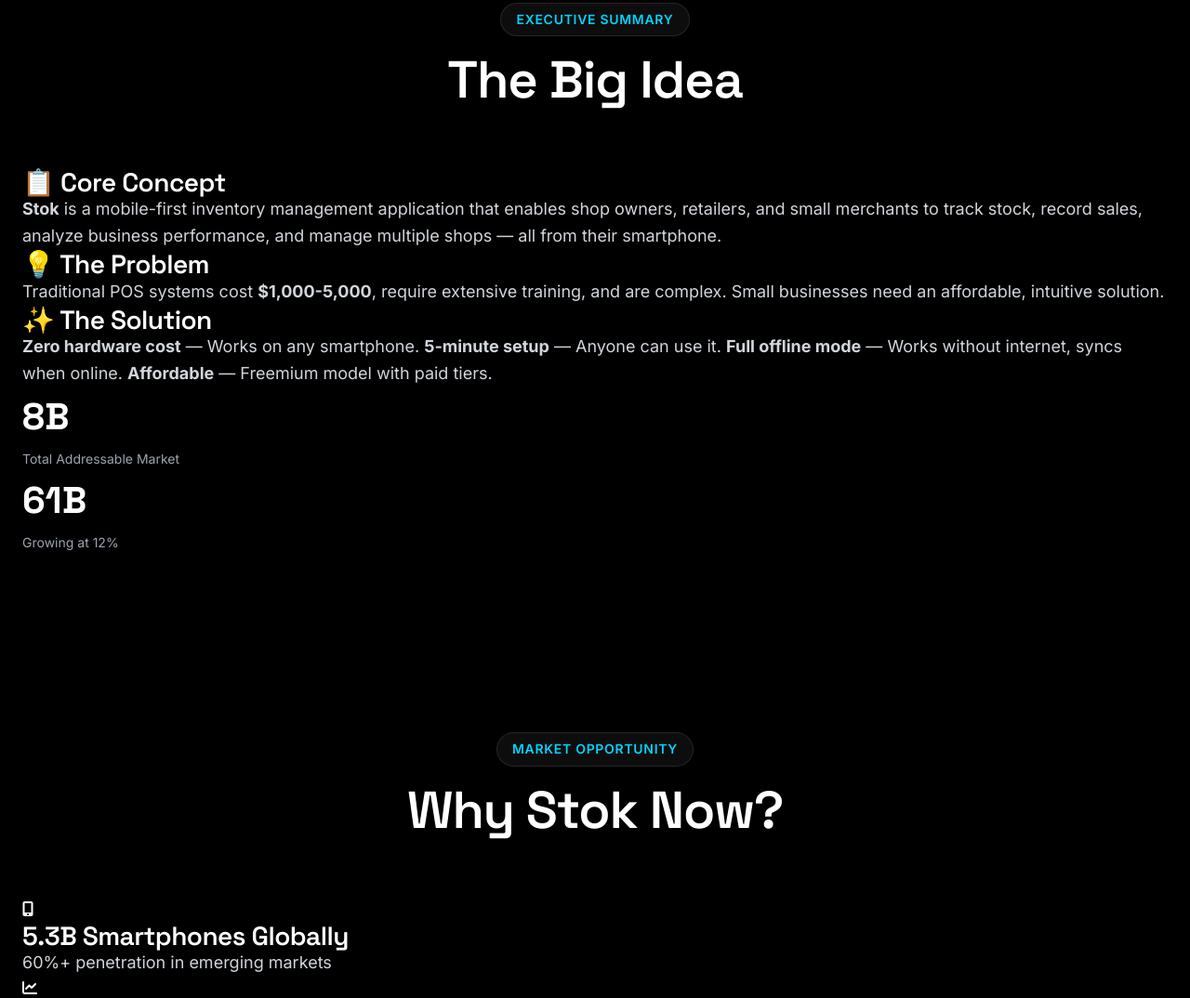
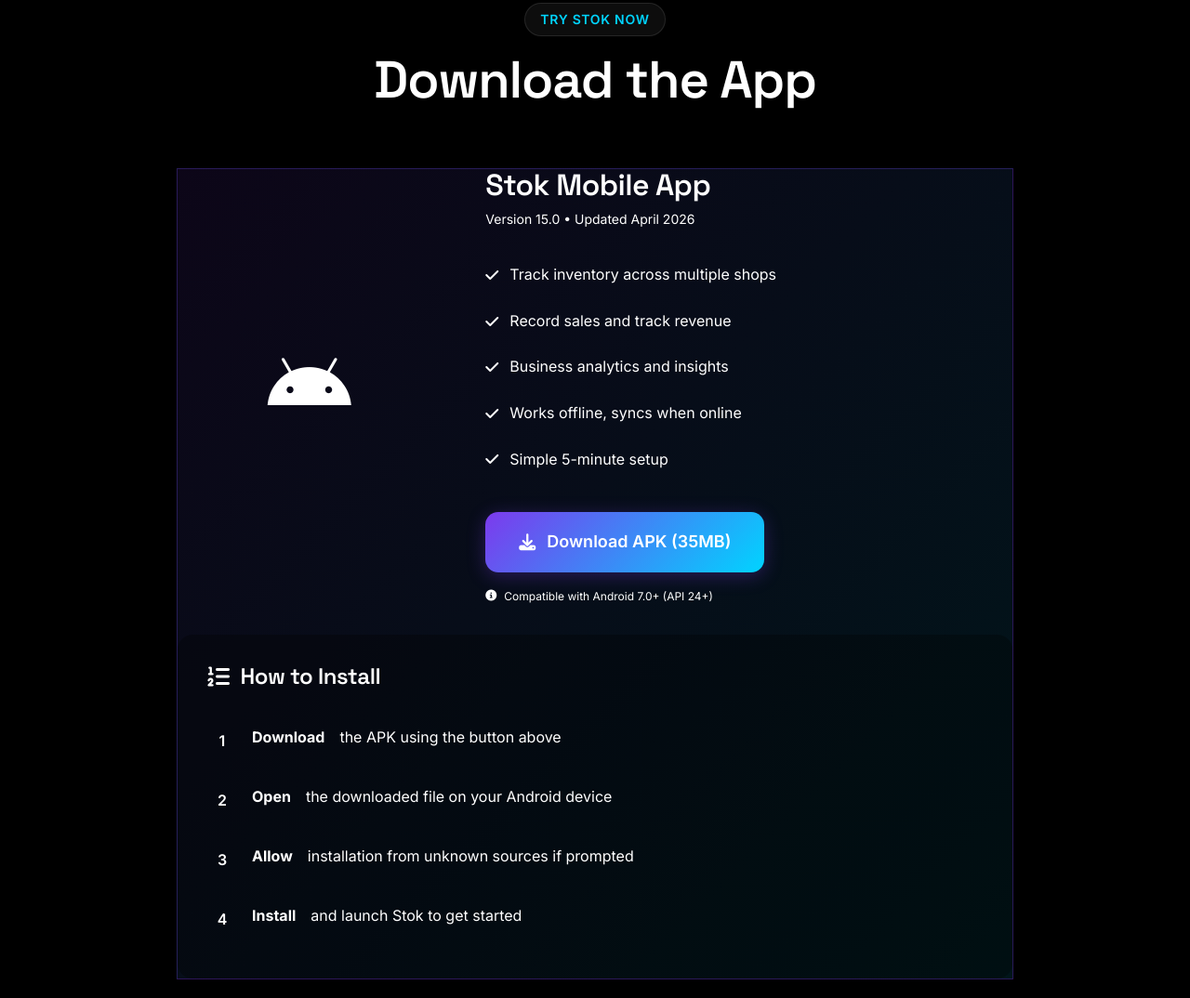
Before and after one commit to steph500/poster-001, a plain HTML site: page stok.html in a window 1280 px wide. Shown: the part 983-2057 px from the top of the page at 93% size. Drawn offline with nearby package versions, Linux system fonts and the light colour scheme.

Commit message:
Add Stok app download section with APK
- Added download section with APK link (35MB)
- Updated navigation and hero CTA to highlight download
- Added installation instructions
- Includes features list and version info
- Styled with glassmorphism effects
- Android 7.0+ compatible (API 24+)

```diff
--- a/assets/css/style.css
+++ b/assets/css/style.css
@@ -2243,3 +2243,148 @@
         padding: 1rem;
     }
 }
+
+/* Download Section Styles */
+.download-card {
+    background: linear-gradient(135deg, rgba(124, 58, 237, 0.1) 0%, rgba(0, 212, 255, 0.1) 100%);
+    border: 1px solid rgba(124, 58, 237, 0.3);
+    max-width: 900px;
+    margin: 0 auto;
+}
+
+.download-content {
+    display: grid;
+    grid-template-columns: 1fr 2fr;
+    gap: 3rem;
+    margin-bottom: 2rem;
+}
+
+.download-icon {
+    display: flex;
+    align-items: center;
+    justify-content: center;
+    color: var(--color-accent-cyan);
+    padding: 2rem;
+}
+
+.download-info h3 {
+    font-family: var(--font-display);
+    font-size: 2rem;
+    margin-bottom: 0.5rem;
+    color: var(--color-white);
+}
+
+.download-version {
+    font-size: 0.875rem;
+    color: var(--color-gray-light);
+    margin-bottom: 1.5rem;
+}
+
+.download-features {
+    list-style: none;
+    padding: 0;
+    margin-bottom: 2rem;
+}
+
+.download-features li {
+    display: flex;
+    align-items: center;
+    gap: 0.75rem;
+    padding: 0.75rem 0;
+    color: var(--color-gray-light);
+}
+
+.download-features i {
+    color: var(--color-accent-purple);
+    flex-shrink: 0;
+}
+
+.download-actions {
+    display: flex;
+    flex-direction: column;
+    gap: 1rem;
+    align-items: flex-start;
+}
+
+.download-note {
+    font-size: 0.75rem;
+    color: var(--color-gray-light);
+    display: flex;
+    align-items: center;
+    gap: 0.5rem;
+}
+
+.download-note i {
+    color: var(--color-accent-cyan);
+}
+
+.download-steps {
+    background: rgba(0, 0, 0, 0.3);
+    border-radius: 1rem;
+    padding: 2rem;
+    margin-top: 2rem;
+}
+
+.download-steps h4 {
+    font-family: var(--font-display);
+    font-size: 1.5rem;
+    margin-bottom: 1.5rem;
+    color: var(--color-white);
+    display: flex;
+    align-items: center;
+    gap: 0.75rem;
+}
+
+.steps-list {
+    list-style: none;
+    padding: 0;
+    counter-reset: step-counter;
+}
+
+.steps-list li {
+    display: flex;
+    align-items: flex-start;
+    gap: 1rem;
+    padding: 1rem 0;
+    color: var(--color-gray-light);
+    position: relative;
+}
+
+.steps-list li::before {
+    content: counter(step-counter);
+    counter-increment: step-counter;
+    display: flex;
+    align-items: center;
+    justify-content: center;
+    width: 2rem;
+    height: 2rem;
+    background: linear-gradient(135deg, var(--color-accent-purple) 0%, var(--color-accent-cyan) 100%);
+    border-radius: 50%;
+    font-weight: 600;
+    flex-shrink: 0;
+}
+
+.steps-list li strong {
+    color: var(--color-white);
+}
+
+@media (max-width: 768px) {
+    .download-content {
+        grid-template-columns: 1fr;
+        gap: 2rem;
+    }
+
+    .download-icon {
+        justify-content: flex-start;
+        padding: 0;
+    }
+
+    .download-actions {
+        width: 100%;
+    }
+
+    .download-actions .btn {
+        width: 100%;
+        text-align: center;
+    }
+}
--- a/stok.html
+++ b/stok.html
@@ -32,6 +32,7 @@
                 <span>SelfAware Tech</span>
             </a>
             <ul class="nav-links" id="navLinks">
+                <li><a href="#download-app" class="nav-link nav-cta">Download App</a></li>
                 <li><a href="#executive" class="nav-link">Executive</a></li>
                 <li><a href="#opportunity" class="nav-link">Opportunity</a></li>
                 <li><a href="#business-model" class="nav-link">Business Model</a></li>
@@ -88,13 +89,13 @@
                 Every small business needs inventory management. Stok makes it affordable, accessible, and intelligent.
             </p>
             <div class="hero-cta reveal">
-                <a href="#ask" class="btn btn-primary btn-lg">
+                <a href="#download-app" class="btn btn-primary btn-lg">
+                    <i class="fas fa-download"></i>
+                    <span>Download App</span>
+                </a>
+                <a href="#ask" class="btn btn-secondary btn-lg">
                     <i class="fas fa-hand-holding-usd"></i>
                     <span>View Funding Ask</span>
-                </a>
-                <a href="#vision" class="btn btn-secondary btn-lg">
-                    <i class="fas fa-eye"></i>
-                    <span>See Our Vision</span>
                 </a>
             </div>
         </div>
@@ -102,6 +103,54 @@
             <div class="scroll-indicator">
                 <span>Scroll</span>
                 <div class="scroll-line"></div>
+            </div>
+        </div>
+    </section>
+
+    <!-- App Download Section -->
+    <section class="content-section" id="download-app">
+        <div class="container">
+            <div class="section-header">
+                <span class="section-badge reveal">Try Stok Now</span>
+                <h2 class="section-title reveal">Download the App</h2>
+            </div>
+
+            <div class="glass-card download-card reveal">
+                <div class="download-content">
+                    <div class="download-icon">
+                        <i class="fab fa-android fa-5x"></i>
+                    </div>
+                    <div class="download-info">
+                        <h3>Stok Mobile App</h3>
+                        <p class="download-version">Version 15.0 • Updated April 2026</p>
+                        <ul class="download-features">
+                            <li><i class="fas fa-check"></i> Track inventory across multiple shops</li>
+                            <li><i class="fas fa-check"></i> Record sales and track revenue</li>
+                            <li><i class="fas fa-check"></i> Business analytics and insights</li>
+                            <li><i class="fas fa-check"></i> Works offline, syncs when online</li>
+                            <li><i class="fas fa-check"></i> Simple 5-minute setup</li>
+                        </ul>
+                        <div class="download-actions">
+                            <a href="assets/apk/stok-latest.apk" class="btn btn-primary btn-lg" download>
+                                <i class="fas fa-download"></i>
+                                <span>Download APK (35MB)</span>
+                            </a>
+                            <p class="download-note">
+                                <i class="fas fa-info-circle"></i>
+                                Compatible with Android 7.0+ (API 24+)
+                            </p>
+                        </div>
+                    </div>
+                </div>
+                <div class="download-steps">
+                    <h4><i class="fas fa-list-ol"></i> How to Install</h4>
+                    <ol class="steps-list">
+                        <li><strong>Download</strong> the APK using the button above</li>
+                        <li><strong>Open</strong> the downloaded file on your Android device</li>
+                        <li><strong>Allow</strong> installation from unknown sources if prompted</li>
+                        <li><strong>Install</strong> and launch Stok to get started</li>
+                    </ol>
+                </div>
             </div>
         </div>
     </section>
@@ -430,6 +479,7 @@
                     <p class="footer-tagline">Building the future of African retail.</p>
                 </div>
                 <div class="footer-links">
+                    <a href="#download-app"><i class="fas fa-download"></i> Download App</a>
                     <a href="#executive">Executive</a>
                     <a href="#opportunity">Opportunity</a>
                     <a href="#business-model">Business Model</a>
```
Also changed, not shown: 1 other file.
